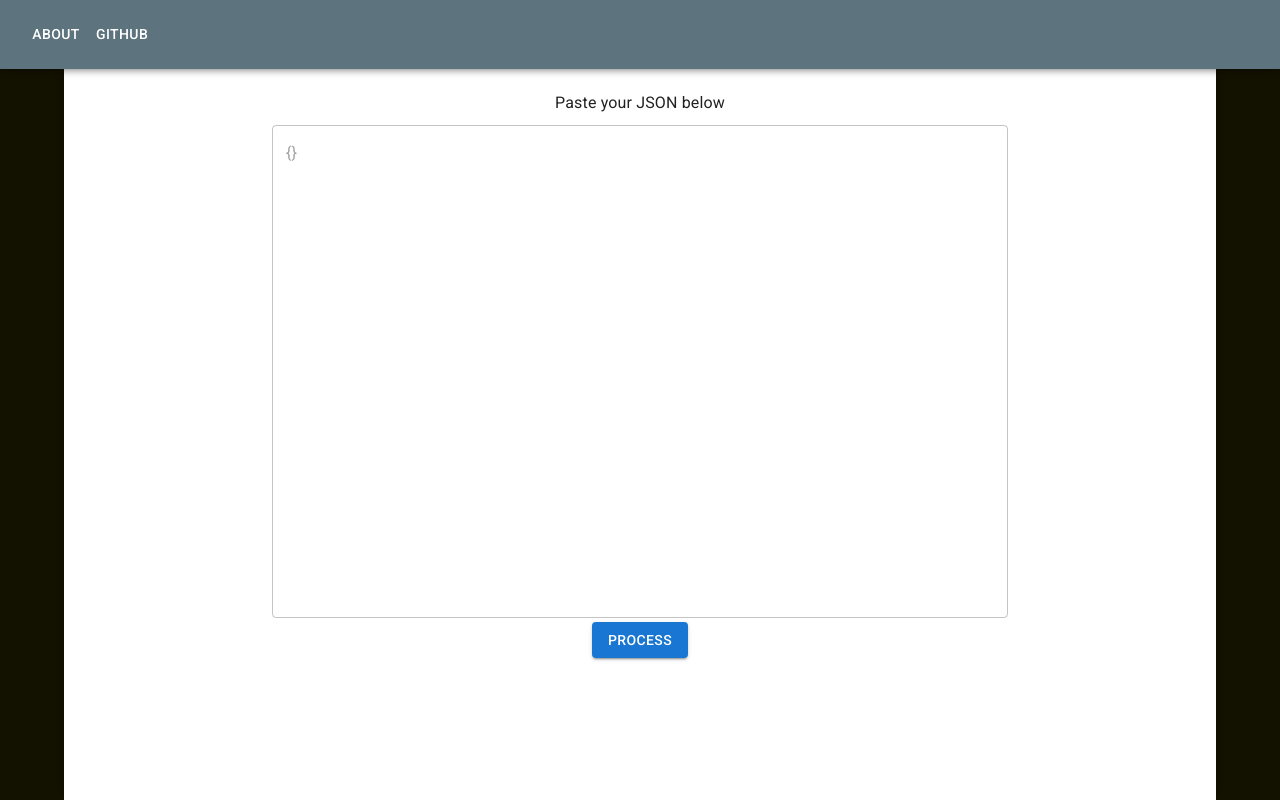
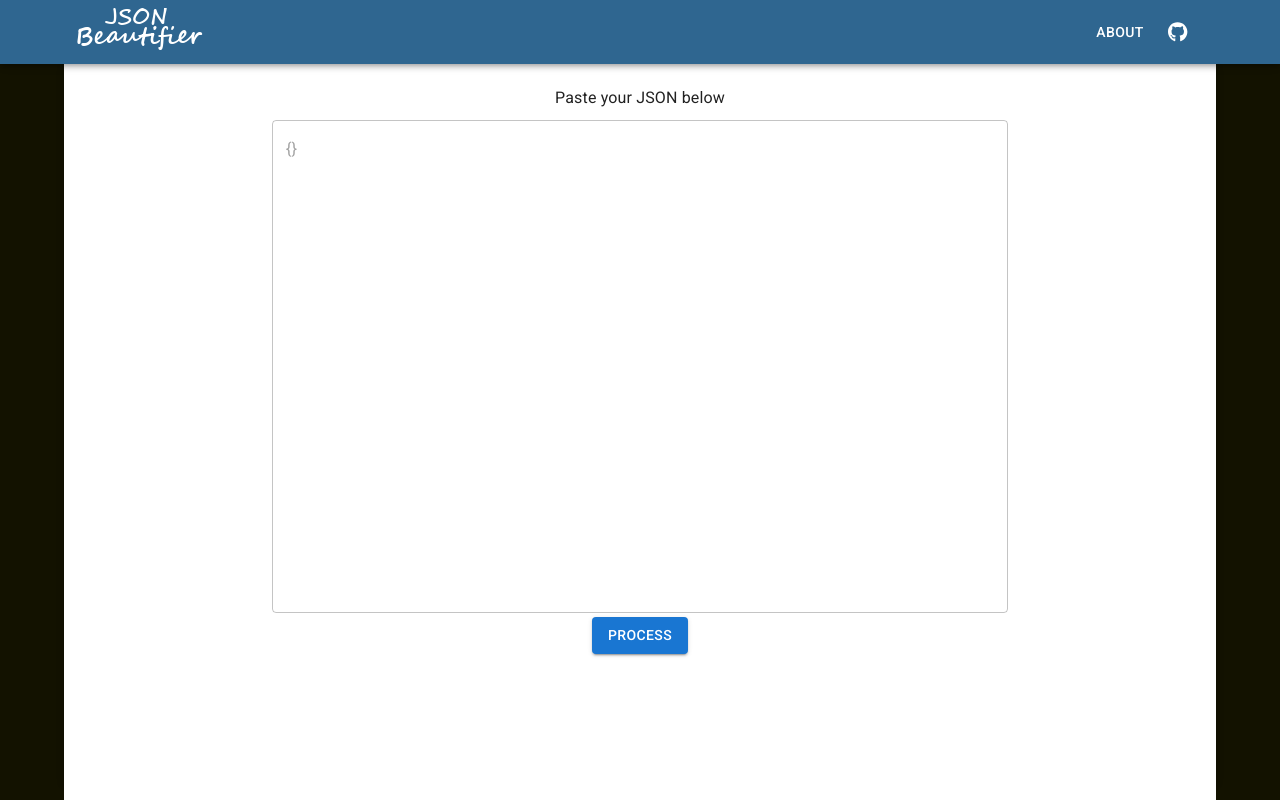
Before and after one commit to natanfrost/jsonbeautifier, a React (Create React App) app: page / in a window 1280 px wide. Shown: the top 800 px of the page. Built offline with nearby package versions, Linux system fonts and the light colour scheme.

Commit message:
logo added

```diff
--- a/package.json
+++ b/package.json
@@ -5,6 +5,11 @@
   "dependencies": {
     "@emotion/react": "^11.9.0",
     "@emotion/styled": "^11.8.1",
+    "@fortawesome/fontawesome-svg-core": "^6.1.1",
+    "@fortawesome/free-brands-svg-icons": "^6.1.1",
+    "@fortawesome/free-regular-svg-icons": "^6.1.1",
+    "@fortawesome/free-solid-svg-icons": "^6.1.1",
+    "@fortawesome/react-fontawesome": "^0.1.18",
     "@mui/icons-material": "^5.6.2",
     "@mui/material": "^5.6.4",
     "@testing-library/jest-dom": "^5.16.4",
--- a/src/components/Body/Body.tsx
+++ b/src/components/Body/Body.tsx
@@ -10,7 +10,6 @@ const Body = () => {
     const format = () => {
         const jsonObj = JSON.parse(json);
         setFormatedJson(JSON.stringify(jsonObj, null, '\t'));
-        console.log(JSON.stringify(json, null, '\t'));
         resultRef.current!.scrollIntoView({ behavior: 'smooth' });
     }
 
--- a/src/components/Header/Header.tsx
+++ b/src/components/Header/Header.tsx
@@ -1,6 +1,7 @@
-import { AppBar, Box, Container, Toolbar, Typography, Button, MenuItem } from "@mui/material";
+import { FontAwesomeIcon } from "@fortawesome/react-fontawesome";
+import { AppBar, Box, Container, Toolbar, Button, Typography } from "@mui/material";
+import { faGithub } from '@fortawesome/free-brands-svg-icons';
 
-const pages = ['About', 'Github'];
 
 const Header = () => {
 
@@ -10,26 +11,17 @@ const Header = () => {
 
 
     return (
-        <AppBar position="sticky" sx={{backgroundColor: '#5D737E'}}>
-            <Container maxWidth="xl">
+        <AppBar position="sticky" sx={{ backgroundColor: '#2F6690' }}>
+            <Container fixed>
                 <Toolbar disableGutters>
-                    <Box sx={{ flexGrow: 1, display: { xs: 'flex', md: 'none' } }}>
-                        {pages.map((page) => (
-                            <MenuItem key={page}>
-                                <Typography textAlign="center">{page}</Typography>
-                            </MenuItem>
-                        ))}
+                    <Box style={{flex: 1}}>
+                        <img src="/img/logo.png" alt="" />
                     </Box>
-                    <Box sx={{ flexGrow: 1, display: { xs: 'none', md: 'flex' } }}>
-                        {pages.map((page) => (
-                            <Button
-                                key={page}
-                                onClick={handleClick}
-                                sx={{ my: 2, color: 'white', display: 'block' }}
-                            >
-                                {page}
-                            </Button>
-                        ))}
+                    <Box >
+                        <Button key={'About'} onClick={handleClick} sx={{color: 'white'}}>
+                            About
+                        </Button>
+                        <Button startIcon={<FontAwesomeIcon icon={faGithub} />} key={'About'} onClick={handleClick} sx={{color: 'white'}} />
                     </Box>
                 </Toolbar>
             </Container>
```
Also changed, not shown: public/img/logo.png (added), 1 other file (tests, documents, lock files or other folders).
